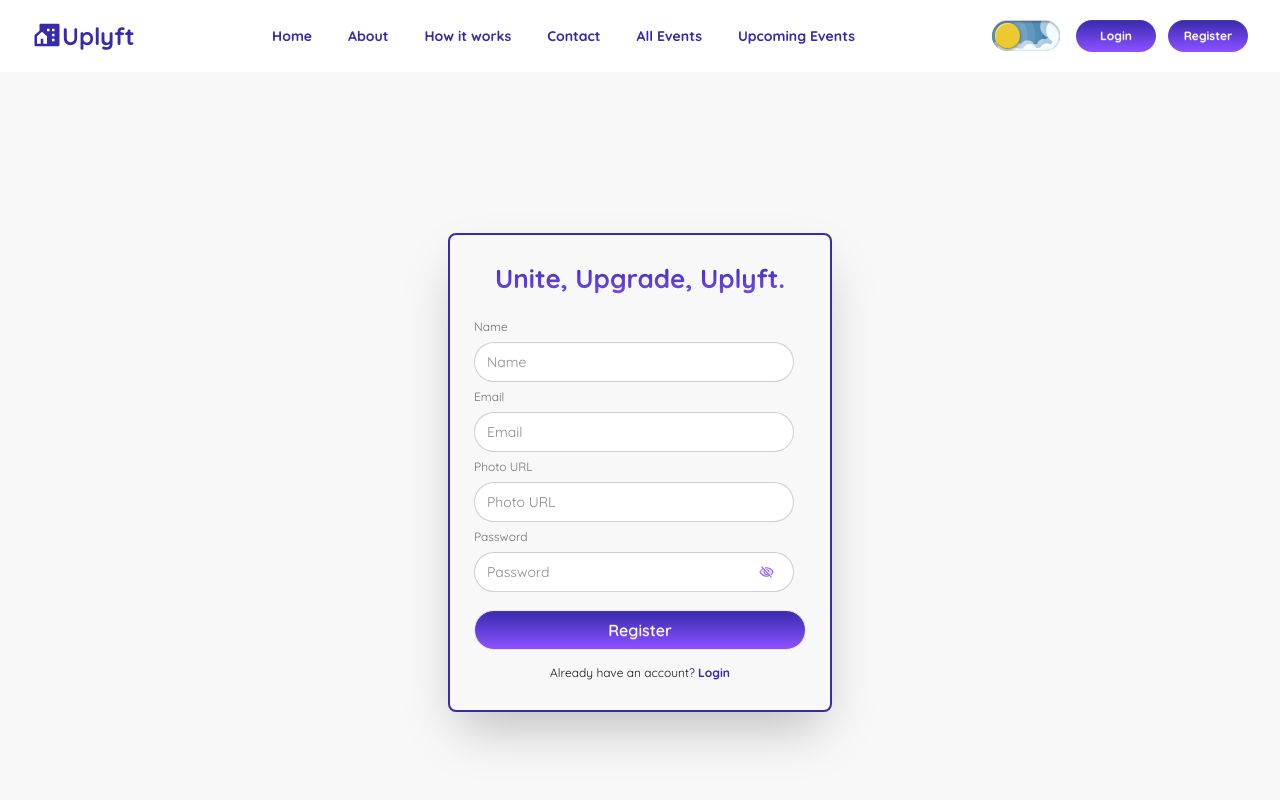
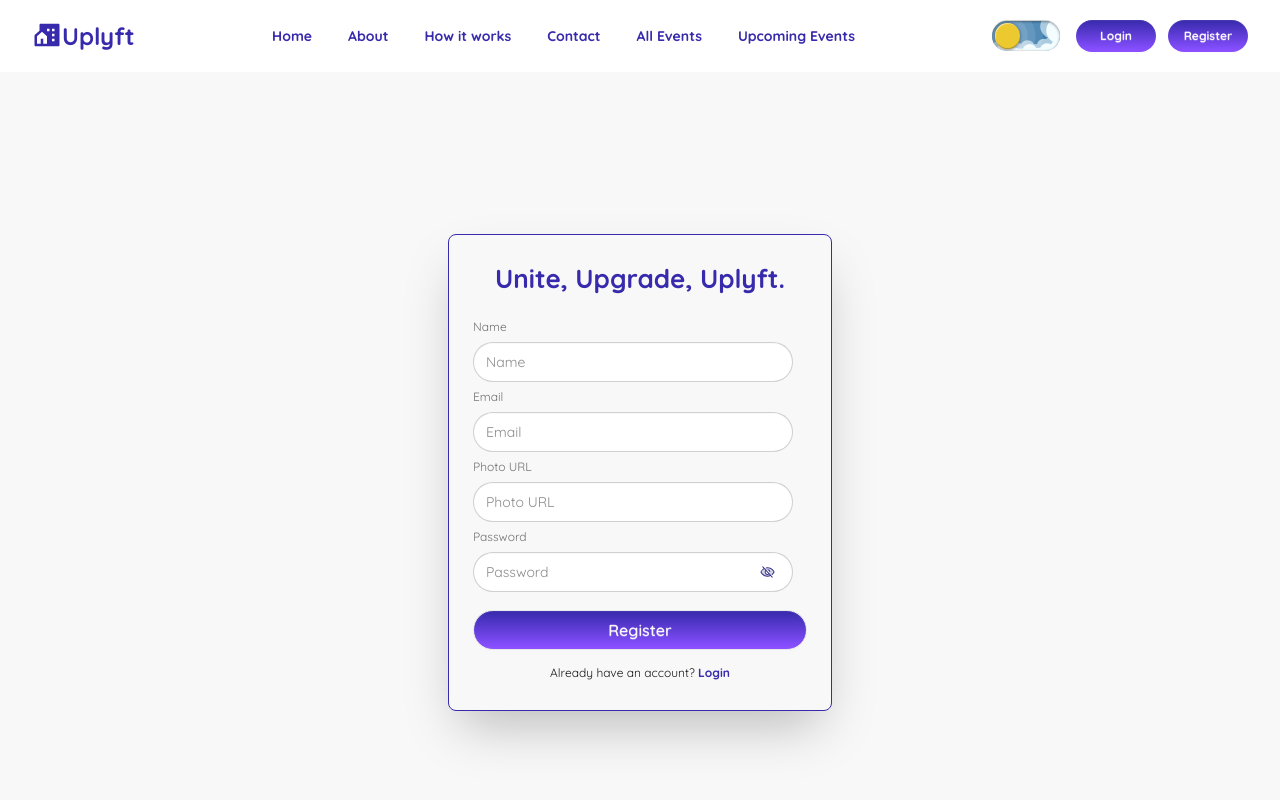
Before and after one commit to syedshafinahmed/Uplyft-Client, a React (Vite) app: page /register in a window 1280 px wide. Shown: the top 800 px of the page. Built offline with nearby package versions, Linux system fonts and the light colour scheme; no server answers.

Commit message:
Updated Register Page

```diff
--- a/src/Components/Register.jsx
+++ b/src/Components/Register.jsx
@@ -62,21 +62,21 @@ const Register = () => {
 
   return (
     <div className="hero bg-base-200 min-h-screen">
-      <div data-aos="fade-up" className="card bg-base-200 w-full border-2 border-indigo-800 max-w-sm shrink-0 shadow-2xl">
+      <div data-aos="fade-up" className="card bg-base-200 w-full border border-indigo-800 dark:border-violet-600 max-w-sm shrink-0 shadow-2xl">
         <div className="card-body">
-          <h1 className='text-[26px] pb-2 text-center font-black bg-linear-to-b from-indigo-800 to-violet-500 bg-clip-text text-transparent'>Unite, Upgrade, Uplyft.</h1>
+          <h1 className='text-[26px] pb-2 text-center font-black text-indigo-800 dark:text-violet-600'>Unite, Upgrade, Uplyft.</h1>
           <form onSubmit={handleRegister}>
             <fieldset className="fieldset">
               <label className="label">Name</label>
-              <input type="text" name="displayName" className="input rounded-full focus:border-0 focus:outline-indigo-800" placeholder="Name" />
+              <input type="text" name="displayName" className="input rounded-full focus:border-0 focus:outline-indigo-800 dark:focus:outline-violet-600" placeholder="Name" />
               <label className="label">Email</label>
-              <input type="email" name="email" className="input rounded-full focus:border-0 focus:outline-indigo-800" placeholder="Email" />
+              <input type="email" name="email" className="input rounded-full focus:border-0 focus:outline-indigo-800 dark:focus:outline-violet-600" placeholder="Email" />
               <label className="label">Photo URL</label>
-              <input type="text" name="photoURL" className="input rounded-full focus:border-0 focus:outline-indigo-800" placeholder="Photo URL" />
+              <input type="text" name="photoURL" className="input rounded-full focus:border-0 focus:outline-indigo-800 dark:focus:outline-violet-600" placeholder="Photo URL" />
               <label className="label">Password</label>
               <div className="relative">
-                <input type={showPassword ? "text" : "password"} className="input rounded-full focus:border-0 focus:outline-indigo-800" name="password" onChange={handlePasswordChange} placeholder="Password" />
-                <button type="button" onClick={() => setShowPassword(!showPassword)} className="absolute z-10 right-8 top-1/2 -translate-y-1/2 text-violet-500">
+                <input type={showPassword ? "text" : "password"} className="input rounded-full focus:border-0 focus:outline-indigo-800 dark:focus:outline-violet-600" name="password" onChange={handlePasswordChange} placeholder="Password" />
+                <button type="button" onClick={() => setShowPassword(!showPassword)} className="absolute z-10 right-8 top-1/2 -translate-y-1/2 text-indigo-900 dark:text-violet-600">
                   {showPassword ? (
                     <PiEyeDuotone size={15} />
                   ) : (
@@ -91,7 +91,7 @@ const Register = () => {
                   {passwordError}
                 </p>
               )}
-              <p className='mt-2 text-center'>Already have an account? <NavLink to='/login' className='text-indigo-800 font-bold'>Login</NavLink></p>
+              <p className='mt-2 text-center'>Already have an account?  <NavLink to='/login' className='text-indigo-800 dark:text-violet-600 font-bold'> Login</NavLink></p>
             </fieldset>
           </form>
         </div>
```
